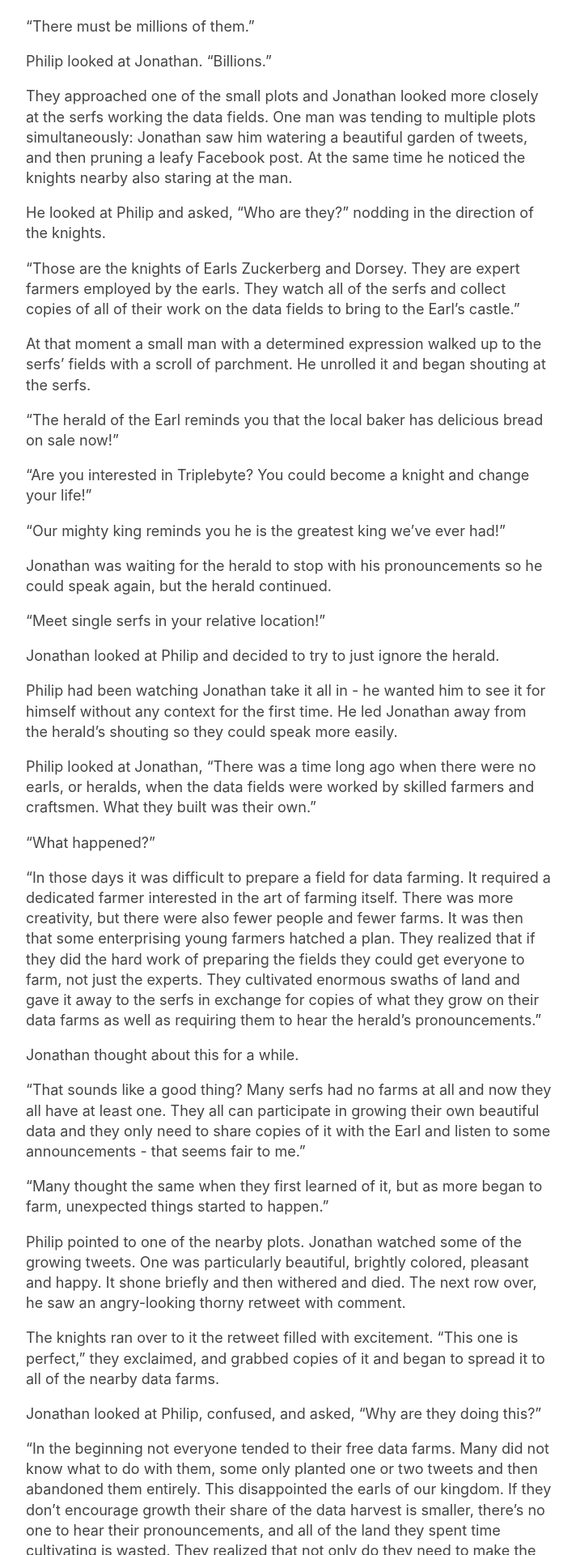
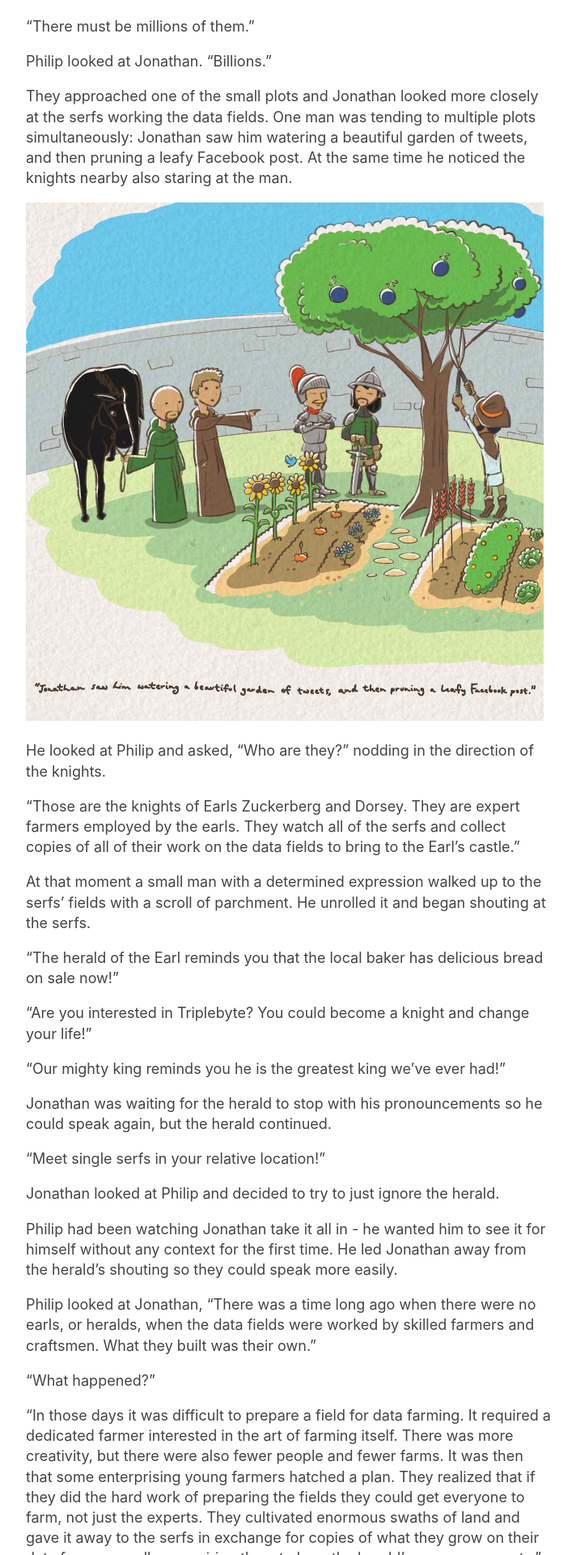
Before and after one commit to zalberico/zalberico.github.io, a Jekyll site: the page built from _posts/2020-07-14-the-serfs-of-facebook.markdown, in a window 1280 px wide. Shown: the part 1056-2976 px from the top of the page at 81% size, without its empty margins (283-995 px from the left). Built offline with Jekyll 4.4.1, drawn with Linux system fonts in a browser that asks for light colours; some of the changed text lies outside the part shown.

Commit message:
Add first two images, update css

```diff
--- a/_layouts/default.html
+++ b/_layouts/default.html
@@ -21,9 +21,17 @@
   <meta name="twitter:description" content="{{ site.description }}">
   {% endif %}
 
+  <!-- Did I include an "image" variable in this post's front matter? -->
+  {% if page.image %}
+  <!-- I did! Select the "large image" card type, and supply the image path -->
+  <meta name="twitter:card"  content="summary_large_image">
+  <meta name="twitter:image" content="{{ site.url }}{{ page.image }}">
+  {% else %}
+  <!-- Nope! Select the "summary" card type, supplying the site's title image -->
   <meta name="twitter:card"  content="summary">
   <meta name="twitter:image" content="{{ site.title_image }}">
-  <!-- end of Twitter cards -->
+  {% endif %}
+    <!-- end of Twitter cards -->
 
 </head>
   <body>
--- a/_posts/2020-07-14-the-serfs-of-facebook.markdown
+++ b/_posts/2020-07-14-the-serfs-of-facebook.markdown
@@ -4,6 +4,7 @@
 description: "Breaking Free of Tech Feudalism"
 date: 2020-07-14
 categories: essay
+image: /assets/serfs_farm.jpeg
 ---
 
 Most days Jonathan woke up and carried out his simple monastic routine of self-study and meditation, but today was different. Today Prior Philip would take him into the city.
@@ -29,6 +30,8 @@
 Philip looked at Jonathan. "Billions."
 
 They approached one of the small plots and Jonathan looked more closely at the serfs working the data fields. One man was tending to multiple plots simultaneously: Jonathan saw him watering a beautiful garden of tweets, and then pruning a leafy Facebook post. At the same time he noticed the knights nearby also staring at the man.
+
+![Jonathan and Philip at the Serf's Farm](/assets/serfs_farm.jpeg)
 
 He looked at Philip and asked, "Who are they?" nodding in the direction of the knights.
 
@@ -68,7 +71,7 @@
 
 Jonathan looked at Philip, confused, and asked, "Why are they doing this?"
 
-"In the beginning not everyone tended to their free data farms. Many did not know what to do with them, some only planted one or two tweets and then abandoned them entirely. This disappointed the earls of our kingdom. If they don't encourage growth their share of the data harvest is smaller, there's no one to hear their pronouncements, and all of the land they spent time cultivating is wasted. They realized that not only do they need to make the land easy to cultivate, but they need to make the serfs want to cultivate it. They experimented for a while and learned that new types of controversial, viciously competitive crops are great for encouraging data farming - they call this type of encouragement 'engagement'."
+"In the beginning not everyone tended to their free data farms. Many did not know what to do with them, some only planted one or two tweets and then abandoned them entirely. This disappointed the earls of our kingdom. If they don't encourage growth, their share of the data harvest is smaller, there's no one to hear their pronouncements, and all of the land they spent time cultivating is wasted. They realized that not only do they need to make the land easy to cultivate, but they need to make the serfs want to cultivate it. They experimented for a while and learned that new types of controversial, viciously competitive crops are great for encouraging data farming - they call this type of encouragement 'engagement'."
 
 Jonathan was skeptical. "If there's too much controversy won't people leave the earldom entirely?"
 
--- a/style.scss
+++ b/style.scss
@@ -20,3 +20,13 @@
     text-decoration: none;
    }
 }
+
+img {
+    width: 50vw;
+}
+
+@media only screen and (max-width: 650px) {
+  img {
+    width: 90vw;
+  }
+}
```
Also changed, not shown: other parts of _posts/2020-07-14-the-serfs-of-facebook.markdown (+8 -0 lines), assets/serfs_farm.jpeg (added), assets/serfs_siege.jpeg (added).
